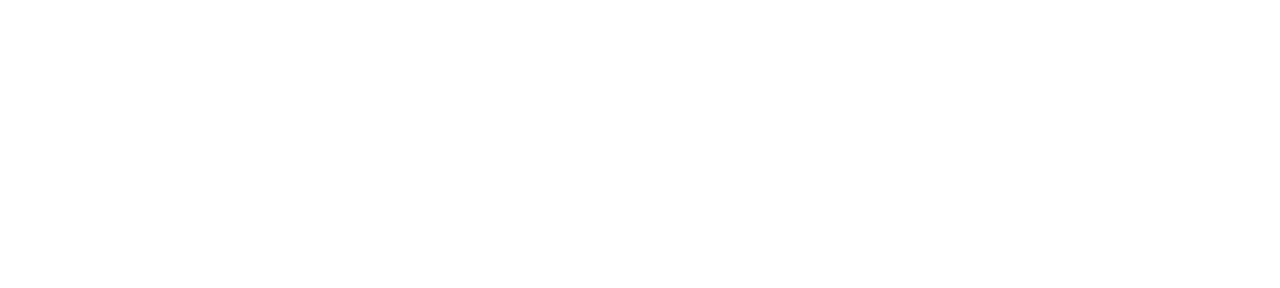
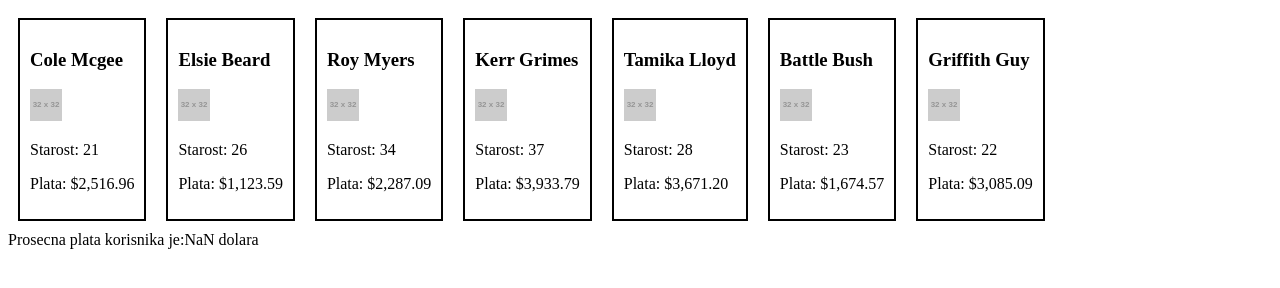
Before and after one commit to draskobg/javascript-nizovi-i-rad-sa-njima, a plain HTML site: page index.html in a window 1280 px wide. Drawn offline with Linux system fonts and the light colour scheme; placeholder pictures from the web are drawn by us.

Commit message:
Add files via upload

```diff
--- a/index.html
+++ b/index.html
@@ -5,10 +5,11 @@
     <meta name="viewport" content="width=device-width, initial-scale=1.0">
     <meta http-equiv="X-UA-Compatible" content="ie=edge">
     <title>Document</title>
+    <link rel="stylesheet" href="style.css">
 </head>
 <body>
 
-    <div id="korisnici">
+    <div id="root">
 
     </div>
 
--- a/primer.js
+++ b/primer.js
@@ -346,10 +346,24 @@ else
 
 let ukupno = 0
 for (let i = 0; i < korisnici.length; i++) {
-    const plata = Number(korisnici[i].balance.replace("$","").replace(".",""))
+    const user = korisnici[i]
+    const sablon = `
+    <div class="korisnik">
+        <h3>${user.name}</h3>
+         <img src=${user.picture}>
+         <p>Starost: ${user.age}</p>
+          <p>Plata: ${user.balance}</p>
+    </div>
+`
+    root.innerHTML += sablon
+
+    const plata = Number(korisnici[i].balance.replace("$", "").replace(".", ""))
     ukupno += plata
+
+
 }
 const prosek = ukupno / korisnici.length
-console.log("Prosecna plata korisnika je:" + prosek.toFixed(2) + " dolara");
+root.innerHTML += "Prosecna plata korisnika je:" + prosek.toFixed(2) + " dolara"
+console.log(typeof prosek);
 
 // prosecna plata korisnika
--- /dev/null
+++ b/style.css
@@ -0,0 +1,11 @@
+#root {
+    display: flex;
+    flex-wrap: wrap;
+
+}
+
+.korisnik {
+    border: 2px solid  black;
+    padding: 10px;
+    margin: 10px;
+}
```
